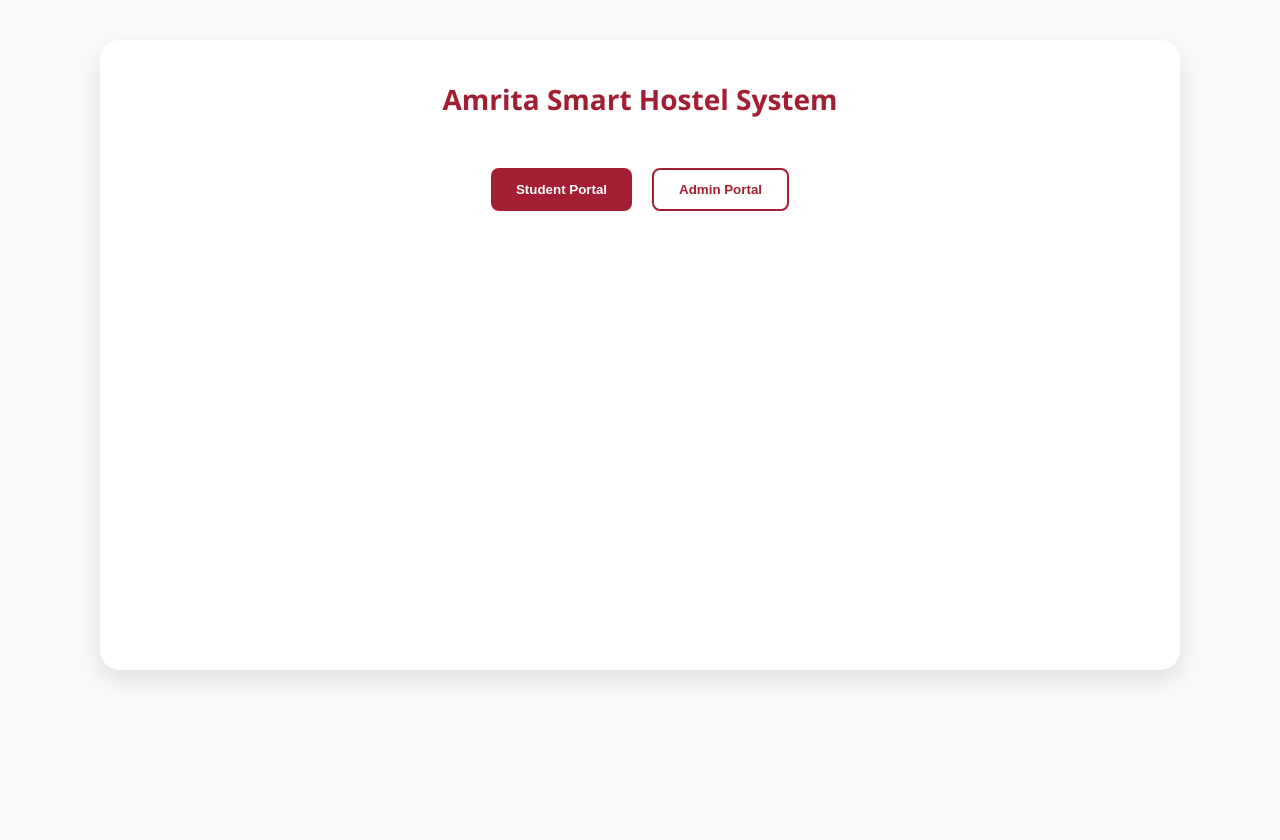
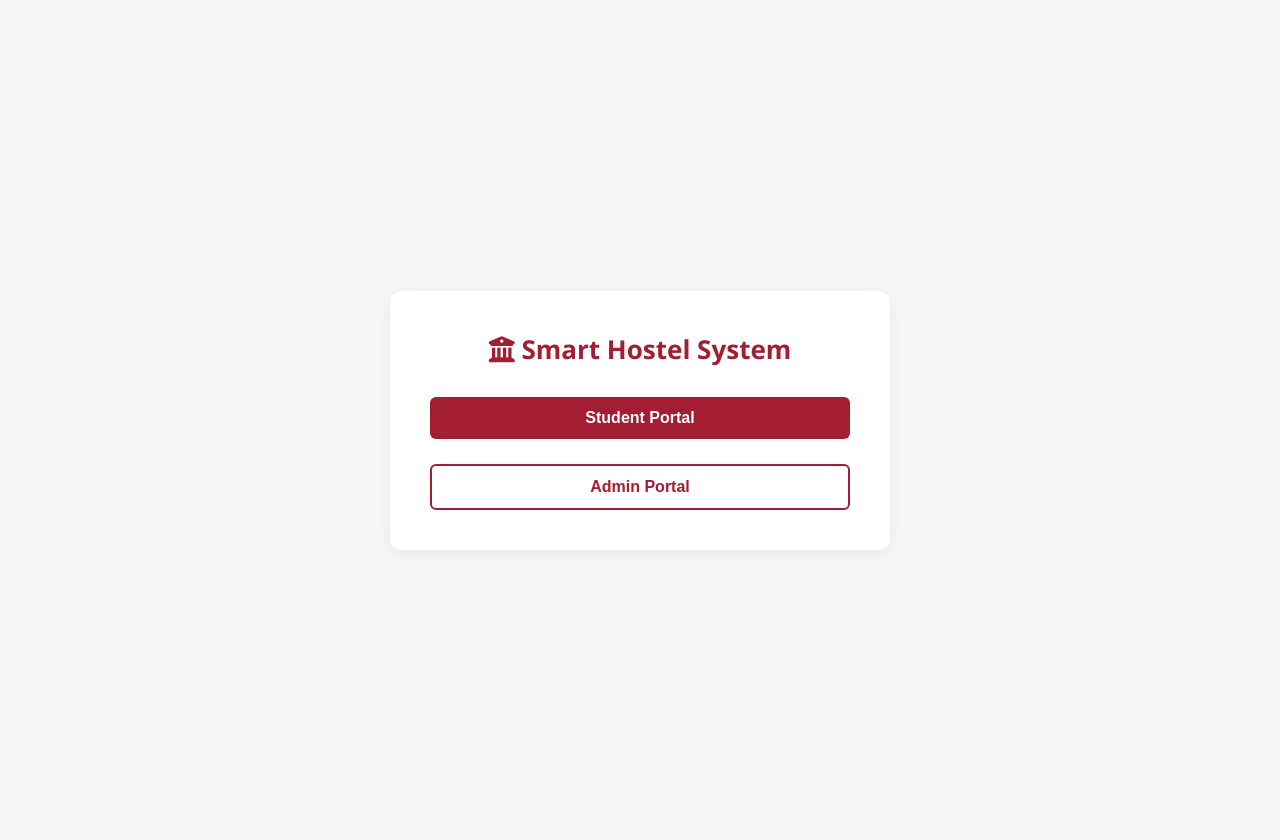
Before and after one commit to tatikondaloknath-eng/smart-hostel-system, a Flask app: page / in a window 1280 px wide. Before the commit the page ends 680 px from the top, so only its background shows below. Run offline with Flask 3, Linux system fonts and the light colour scheme; data that the repository does not hold is empty.

Commit message:
Update hostel.html

```diff
--- a/templates/hostel.html
+++ b/templates/hostel.html
@@ -3,92 +3,134 @@
 <head>
     <meta charset="UTF-8">
     <meta name="viewport" content="width=device-width, initial-scale=1.0">
-    <title>Amrita Smart Hostel</title>
+    <title>Smart Hostel System</title>
     <link rel="stylesheet" href="https://cdnjs.cloudflare.com/ajax/libs/font-awesome/6.4.0/css/all.min.css">
     <style>
-        :root { --primary: #a31d33; --bg: #f8f9fa; --text: #333; --success: #28a745; }
-        body { font-family: 'Segoe UI', sans-serif; background: var(--bg); margin: 0; color: var(--text); }
-        .page-container { display: none; background: white; padding: 40px; border-radius: 20px; box-shadow: 0 10px 25px rgba(0,0,0,0.1); width: 95%; max-width: 1000px; margin: 40px auto; min-height: 550px; position: relative; }
-        .active-page { display: block; animation: fadeIn 0.3s ease-in; }
-        @keyframes fadeIn { from { opacity: 0; } to { opacity: 1; } }
+        body { font-family: 'Segoe UI', Tahoma, Geneva, Verdana, sans-serif; background-color: #f4f5f7; margin: 0; padding: 20px; display: flex; justify-content: center; align-items: center; min-height: 100vh; color: #333; }
+        .page-container { display: none; background: white; padding: 40px; border-radius: 12px; box-shadow: 0 4px 15px rgba(0,0,0,0.05); width: 100%; max-width: 1000px; margin: auto; box-sizing: border-box; position: relative; }
+        .active-page { display: block; }
+        .title { color: #a31d33; font-size: 26px; font-weight: bold; margin-bottom: 20px; text-align: center; }
+        .btn { padding: 12px 24px; font-size: 16px; border-radius: 6px; cursor: pointer; border: none; font-weight: bold; transition: 0.2s; background-color: #a31d33; color: white; margin-top: 10px; }
+        .btn:hover { background-color: #8a182b; }
+        .btn-outline { background-color: white; color: #a31d33; border: 2px solid #a31d33; }
+        .btn-back { background: #6c757d; color: white; padding: 10px 20px; border-radius: 6px; border: none; cursor: pointer; font-weight: bold; }
+        .header-buttons { position: absolute; top: 20px; right: 20px; display: flex; gap: 10px; z-index: 10; }
+        .input-group { margin-bottom: 15px; text-align: left; }
+        .input-group label { display: block; font-size: 14px; margin-bottom: 5px; font-weight: bold; color: #4a4a4a;}
+        .input-group input, .input-group select { width: 100%; padding: 12px; border: 1px solid #ccc; border-radius: 6px; box-sizing: border-box; font-size: 15px;}
+        .error-box { color: #a31d33; background: #fcebeb; padding: 12px; border-radius: 6px; margin-bottom: 15px; display: none; text-align: center;}
 
-        .title { color: var(--primary); font-size: 28px; font-weight: bold; text-align: center; margin-bottom: 30px; }
-        .btn { padding: 12px 25px; border-radius: 8px; border: none; font-weight: bold; cursor: pointer; background: var(--primary); color: white; transition: 0.3s; }
-        .btn:hover { opacity: 0.9; transform: translateY(-1px); }
-        .btn-outline { background: white; border: 2px solid var(--primary); color: var(--primary); }
+        /* ORIGINAL RED TABLE STYLE */
+        .table-responsive { width: 100%; overflow-x: auto; }
+        table { width: 100%; border-collapse: collapse; margin-top: 20px; font-size: 14px; text-align: left; }
+        th { background-color: #a31d33; color: white; padding: 12px; }
+        td { border: 1px solid #ddd; padding: 10px; }
 
-        .header-buttons { position: absolute; top: 20px; right: 20px; display: flex; gap: 10px; }
-        .input-group { margin-bottom: 20px; }
-        .input-group label { display: block; font-weight: bold; margin-bottom: 5px; }
-        .input-group input, .input-group select { width: 100%; padding: 12px; border: 1px solid #ddd; border-radius: 8px; box-sizing: border-box; }
-
-        /* BED DESIGN */
-        .floor-plan { width: 600px; height: 400px; border: 5px solid #444; margin: 20px auto; position: relative; background: #fff; border-radius: 10px; }
-        .bed { position: absolute; width: 90px; height: 140px; border: 3px solid #ccc; border-radius: 10px; display: flex; flex-direction: column; align-items: center; justify-content: center; cursor: pointer; transition: 0.2s; }
-        .bed-available { border-color: var(--success); color: var(--success); }
-        .bed-booked { background: #fcebeb; border-color: var(--primary); color: var(--primary); cursor: not-allowed; }
-        .bed-selected { background: var(--primary); color: white; border-color: var(--primary); }
+        /* BED & FLOOR PLAN */
+        .floor-plan { width: 600px; height: 400px; border: 6px solid #4a4a4a; margin: 10px auto; position: relative; background: #fafafa; }
+        .bed { position: absolute; width: 80px; height: 130px; background: #e0e0e0; border: 2px solid #ccc; border-radius: 8px; display: flex; flex-direction: column; justify-content: center; align-items: center; cursor: pointer; }
+        .pillow { position: absolute; top: 10px; width: 50px; height: 25px; background: white; border: 1px solid #ccc; border-radius: 4px; }
+        .bed-available { border-color: #28a745; }
+        .bed-selected { border-color: #28a745; background: #d4edda; border-width: 3px; }
+        .bed-waiting { border-color: #fd7e14; background: #fff3cd; }
+        .bed-booked { border-color: #dc3545; background: #f8d7da; }
         .pos-1 { top: 20px; left: 20px; } .pos-2 { top: 20px; right: 20px; } .pos-3 { bottom: 20px; left: 20px; } .pos-4 { bottom: 20px; right: 20px; }
 
-        /* ADMIN TABLE */
-        table { width: 100%; border-collapse: collapse; margin-top: 20px; }
-        th { background: var(--primary); color: white; padding: 15px; text-align: left; }
-        td { padding: 12px; border-bottom: 1px solid #eee; }
+        .room-grid { display: flex; gap: 10px; flex-wrap: wrap; justify-content: center; margin-top: 15px; }
+        .room-tag { padding: 8px 12px; background: #eee; border-radius: 5px; cursor: pointer; font-weight: bold; border: 1px solid #ddd; }
+        .room-tag:hover { background: #a31d33; color: white; }
 
-        .modal { display: none; position: fixed; inset: 0; background: rgba(0,0,0,0.5); z-index: 1000; align-items: center; justify-content: center; }
-        .modal-content { background: white; padding: 30px; border-radius: 15px; width: 400px; }
+        .modal { display: none; position: fixed; z-index: 100; left: 0; top: 0; width: 100%; height: 100%; background-color: rgba(0,0,0,0.6); align-items: center; justify-content: center; padding: 10px; box-sizing: border-box; }
+        .modal-content { background-color: white; padding: 30px; border-radius: 10px; width: 400px; position: relative; }
+        .close-btn { position: absolute; top: 15px; right: 20px; font-size: 24px; cursor: pointer; }
     </style>
 </head>
 <body>
 
-    <div id="view-home" class="page-container active-page" style="text-align: center;">
-        <div class="title">Amrita Smart Hostel System</div>
-        <div style="display: flex; gap: 20px; justify-content: center; margin-top: 50px;">
-            <button class="btn" onclick="goToView('view-login')">Student Portal</button>
-            <button class="btn btn-outline" onclick="goToView('view-admin-login')">Admin Portal</button>
+    <div id="view-home" class="page-container active-page" style="text-align: center; max-width: 500px;">
+        <div class="title"><i class="fas fa-building-columns"></i> Smart Hostel System</div>
+        <button class="btn" style="width: 100%; margin-bottom: 15px;" onclick="goToView('view-login')">Student Portal</button>
+        <button class="btn btn-outline" style="width: 100%;" onclick="goToView('view-admin-login')">Admin Portal</button>
+    </div>
+
+    <div id="view-login" class="page-container" style="max-width: 400px;">
+        <div class="title">Student Login</div>
+        <div id="login-error" class="error-box">Invalid ID or Password.</div>
+        <div class="input-group"><label>ID</label><input type="text" id="login-id" placeholder="AMRITA2001"></div>
+        <div class="input-group"><label>Password</label><input type="password" id="login-pass"></div>
+        <button class="btn" style="width: 100%;" onclick="attemptLogin()">Login</button>
+        <div style="text-align: center; margin-top: 15px;"><a href="#" onclick="goToView('view-home')">Back to Home</a></div>
+    </div>
+
+    <div id="view-admin-login" class="page-container" style="max-width: 400px;">
+        <div class="title">Admin Login</div>
+        <div class="input-group"><label>Admin ID</label><input type="text" id="admin-id"></div>
+        <div class="input-group"><label>Password</label><input type="password" id="admin-pass"></div>
+        <button class="btn" style="width: 100%;" onclick="attemptAdminLogin()">Access Panel</button>
+        <div style="text-align: center; margin-top: 15px;"><a href="#" onclick="goToView('view-home')">Back to Home</a></div>
+    </div>
+
+    <div id="view-admin" class="page-container">
+        <div class="header-buttons"><button class="btn-back" onclick="goToView('view-home')">Logout</button></div>
+        <div class="title">Hostel Admin Dashboard</div>
+
+        <div class="input-group">
+            <label><i class="fas fa-search"></i> Global Search</label>
+            <input type="text" id="admin-search-input" onkeyup="filterAdminTable()" placeholder="Search ID, Name, or Room...">
+        </div>
+
+        <div style="background: #fdfdfd; border: 2px solid #a31d33; padding: 20px; border-radius: 10px; margin-bottom: 20px;">
+            <h4 style="margin:0 0 10px 0; color:#a31d33;">Room Inspector</h4>
+            <div style="display: flex; gap: 15px;">
+                <div class="input-group" style="flex:1;"><label>Course</label><select id="admin-course-filter" onchange="updateAdminFloors()"><option value="CSE">CSE</option><option value="AI">AI</option><option value="EEE">EEE</option><option value="MBA">MBA</option></select></div>
+                <div class="input-group" style="flex:1;"><label>Floor</label><select id="admin-floor-filter" onchange="generateAdminRooms()"></select></div>
+            </div>
+            <div class="room-grid" id="admin-room-tags"></div>
+            <div id="inspect-container" style="display:none; text-align: center;">
+                <h5 id="inspect-room-title"></h5>
+                <div class="floor-plan" style="scale: 0.7;">
+                    <div id="ins-bed-1" class="bed pos-1"></div><div id="ins-bed-2" class="bed pos-2"></div>
+                    <div id="ins-bed-3" class="bed pos-3"></div><div id="ins-bed-4" class="bed pos-4"></div>
+                </div>
+            </div>
+        </div>
+
+        <button class="btn" style="background:#28a745; margin-bottom: 20px;" onclick="openAddStudentModal()">+ Add Student</button>
+
+        <div class="table-responsive">
+            <table>
+                <thead><tr><th>ID</th><th>Name</th><th>Course</th><th>Status</th><th>Room</th><th>Bed</th><th>Actions</th></tr></thead>
+                <tbody id="admin-table-body"></tbody>
+            </table>
         </div>
     </div>
 
-    <div id="view-floor" class="page-container">
-        <div class="header-buttons">
-            <button class="btn btn-outline" onclick="openPassModal()">Change Password</button>
-            <button class="btn" style="background:#6c757d" onclick="logout()">Logout</button>
+    <div id="admin-add-modal" class="modal">
+        <div class="modal-content">
+            <span class="close-btn" onclick="closeAddStudentModal()">&times;</span>
+            <h3 style="color:#a31d33;">Enroll New Student</h3>
+            <div class="input-group"><label>Roll Number</label><input type="text" id="add-id-input"></div>
+            <div class="input-group"><label>Full Name</label><input type="text" id="add-name-input"></div>
+            <div class="input-group"><label>Course</label><select id="add-course-input"><option value="CSE">CSE</option><option value="AI">AI</option><option value="EEE">EEE</option><option value="MBA">MBA</option></select></div>
+            <button class="btn" style="width:100%; background:#28a745;" onclick="saveNewStudent()">Enroll Student</button>
         </div>
-        <div class="title">Select Your Room (<span id="display-dept"></span>)</div>
-        <div style="max-width: 300px; margin: 0 auto;" class="input-group">
-            <select id="floor-select" onchange="generateRoomGrid(this.value)"></select>
-        </div>
-        <div id="room-grid-container" style="display: flex; gap: 15px; flex-wrap: wrap; justify-content: center; margin-top: 30px;"></div>
     </div>
 
-    <div id="view-admin" class="page-container">
-        <div class="header-buttons"><button class="btn" onclick="logout()">Logout</button></div>
-        <div class="title">Admin Control Panel</div>
-        <div style="display: flex; gap: 15px; margin-bottom: 20px;">
-            <input type="text" id="admin-search-input" onkeyup="filterAdminTable()" placeholder="Search students..." style="flex:1; padding:12px; border-radius:8px; border:1px solid #ddd;">
-            <button class="btn" style="background:var(--success)" onclick="openAddStudentModal()">+ Enroll Student</button>
-        </div>
-        <table>
-            <thead><tr><th>ID</th><th>Name</th><th>Course</th><th>Status</th><th>Room</th></tr></thead>
-            <tbody id="admin-table-body"></tbody>
-        </table>
-    </div>
-
-    <div id="student-pass-modal" class="modal"><div class="modal-content"><h3>Update Password</h3><div class="input-group"><input type="password" id="new-student-pass" placeholder="New Password"></div><button class="btn" style="width:100%" onclick="saveStudentPassword()">Save</button><button class="btn btn-outline" style="width:100%; margin-top:10px;" onclick="closePassModal()">Cancel</button></div></div>
-    <div id="admin-add-modal" class="modal"><div class="modal-content"><h3>Enroll Student</h3><div class="input-group"><input type="text" id="add-id-input" placeholder="Roll No"><br><br><input type="text" id="add-name-input" placeholder="Full Name"><br><br><select id="add-course-input"><option value="CSE">CSE</option><option value="AI">AI</option></select></div><button class="btn" style="width:100%" onclick="saveNewStudent()">Enroll</button></div></div>
-
     <script>
-        let db = []; const floorAllocation = { "CSE": [1, 2], "AI": [3, 4] };
-        let currentUser = null;
+        let db = []; let waitlistQueue = {};
+        const floorAllocation = { "CSE": [1, 2], "AI": [3, 4], "EEE": [5, 6], "MBA": [7] };
+        let currentUser = null, editingStudentId = null;
 
         async function pullData() {
-            const res = await fetch('/api/sync');
-            const data = await res.json();
-            db = data.db || [];
+            try {
+                let res = await fetch('/api/sync');
+                let data = await res.json();
+                db = data.db || []; waitlistQueue = data.queue || {};
+            } catch(e) { console.error(e); }
         }
 
         async function pushData() {
-            await fetch('/api/sync', { method: 'POST', headers: {'Content-Type': 'application/json'}, body: JSON.stringify({db: db}) });
+            await fetch('/api/sync', { method: 'POST', headers: {'Content-Type': 'application/json'}, body: JSON.stringify({db: db, queue: waitlistQueue}) });
         }
 
         function goToView(id) {
@@ -96,48 +138,65 @@
             document.getElementById(id).classList.add('active-page');
         }
 
-        async function attemptLogin() {
-            await pullData();
-            const u = db.find(s => s.id === document.getElementById('login-id').value.toUpperCase());
-            if(u) { currentUser = u; setupFloorDropdown(u.course); goToView('view-floor'); }
-        }
-
-        function setupFloorDropdown(c) {
-            const s = document.getElementById('floor-select'); s.innerHTML = '';
-            floorAllocation[c].forEach(f => s.innerHTML += `<option value="${f}">Floor ${f}</option>`);
-            generateRoomGrid(floorAllocation[c][0]);
-        }
-
-        function generateRoomGrid(f) {
-            const g = document.getElementById('room-grid-container'); g.innerHTML = '';
-            for(let i = (f*100)+1; i <= (f*100)+8; i++)
-                g.innerHTML += `<div style="padding:15px; border:1px solid #ddd; border-radius:10px; cursor:pointer;" onclick="alert('Room selection active')">Room ${i}</div>`;
-        }
-
-        function openPassModal() { document.getElementById('student-pass-modal').style.display='flex'; }
-        function closePassModal() { document.getElementById('student-pass-modal').style.display='none'; }
-        async function saveStudentPassword() {
-            const newPass = document.getElementById('new-student-pass').value;
-            const idx = db.findIndex(s => s.id === currentUser.id);
-            if(idx !== -1 && newPass) { db[idx].pass = newPass; await pushData(); alert("Success!"); closePassModal(); }
-        }
-
         async function attemptAdminLogin() {
-            if(document.getElementById('admin-id').value === "ADMINAMRITA2000") { await pullData(); renderAdminTable(); goToView('view-admin'); }
+            if(document.getElementById('admin-id').value === "ADMINAMRITA2000") {
+                await pullData();
+                updateAdminFloors();
+                renderAdminTable();
+                goToView('view-admin');
+            }
         }
 
         function renderAdminTable() {
             const tbody = document.getElementById('admin-table-body'); tbody.innerHTML = '';
-            db.forEach(s => tbody.innerHTML += `<tr><td>${s.id}</td><td>${s.name}</td><td>${s.course}</td><td>${s.booked ? "PAID":"-"}</td><td>${s.room}</td></tr>`);
+            db.forEach(s => {
+                const status = s.adminLocked ? 'Locked' : (s.isWaitlisted ? 'Waitlist' : (s.booked ? 'Paid' : 'Pending'));
+                tbody.innerHTML += `<tr><td>${s.id}</td><td>${s.name}</td><td>${s.course}</td><td>${status}</td><td>${s.room}</td><td>${s.bed}</td><td><button class="btn" onclick="alert('Editing ${s.id}')">Edit</button></td></tr>`;
+            });
         }
 
-        function openAddStudentModal() { document.getElementById('admin-add-modal').style.display='flex'; }
-        async function saveNewStudent() {
-            db.push({ id: document.getElementById('add-id-input').value.toUpperCase(), name: document.getElementById('add-name-input').value, course: document.getElementById('add-course-input').value, pass: "1234", booked: false, room: "-", bed: "-" });
-            await pushData(); renderAdminTable(); document.getElementById('admin-add-modal').style.display='none';
+        function filterAdminTable() {
+            let q = document.getElementById('admin-search-input').value.toUpperCase();
+            document.querySelectorAll('#admin-table-body tr').forEach(r => r.style.display = r.innerText.toUpperCase().includes(q) ? "" : "none");
         }
 
-        function logout() { location.reload(); }
+        function openAddStudentModal() { document.getElementById('admin-add-modal').style.display = 'flex'; }
+        function closeAddStudentModal() { document.getElementById('admin-add-modal').style.display = 'none'; }
+
+        async function saveNewStudent() {
+            const id = document.getElementById('add-id-input').value.toUpperCase();
+            const name = document.getElementById('add-name-input').value;
+            if(!id || !name) return alert("Fill all fields");
+            db.push({ id: id, name: name, course: document.getElementById('add-course-input').value, pass: "1234", booked: false, room: "-", bed: "-", bookingTime: 0, isWaitlisted: false, waitRoom: "-", waitBed: "-", adminLocked: false });
+            await pushData();
+            closeAddStudentModal();
+            renderAdminTable();
+        }
+
+        function updateAdminFloors() {
+            const c = document.getElementById('admin-course-filter').value;
+            const sel = document.getElementById('admin-floor-filter'); sel.innerHTML = '';
+            floorAllocation[c].forEach(f => sel.innerHTML += `<option value="${f}">Floor ${f}</option>`);
+            generateAdminRooms();
+        }
+
+        function generateAdminRooms() {
+            const f = document.getElementById('admin-floor-filter').value;
+            const div = document.getElementById('admin-room-tags'); div.innerHTML = '';
+            for(let i = (f*100)+1; i <= (f*100)+8; i++) div.innerHTML += `<div class="room-tag" onclick="inspectRoom(${i})">Room ${i}</div>`;
+        }
+
+        function inspectRoom(num) {
+            document.getElementById('inspect-container').style.display = 'block';
+            document.getElementById('inspect-room-title').innerText = "Room " + num;
+            for(let i=1; i<=4; i++) {
+                const el = document.getElementById('ins-bed-'+i);
+                const occ = db.find(s => s.room == num && s.bed == i && s.booked);
+                el.className = `bed pos-${i} ` + (occ ? "bed-booked" : "bed-available");
+                el.innerHTML = `<div class="pillow"></div>` + (occ ? occ.id : "EMPTY");
+            }
+        }
+
         window.onload = pullData;
     </script>
 </body>
```
